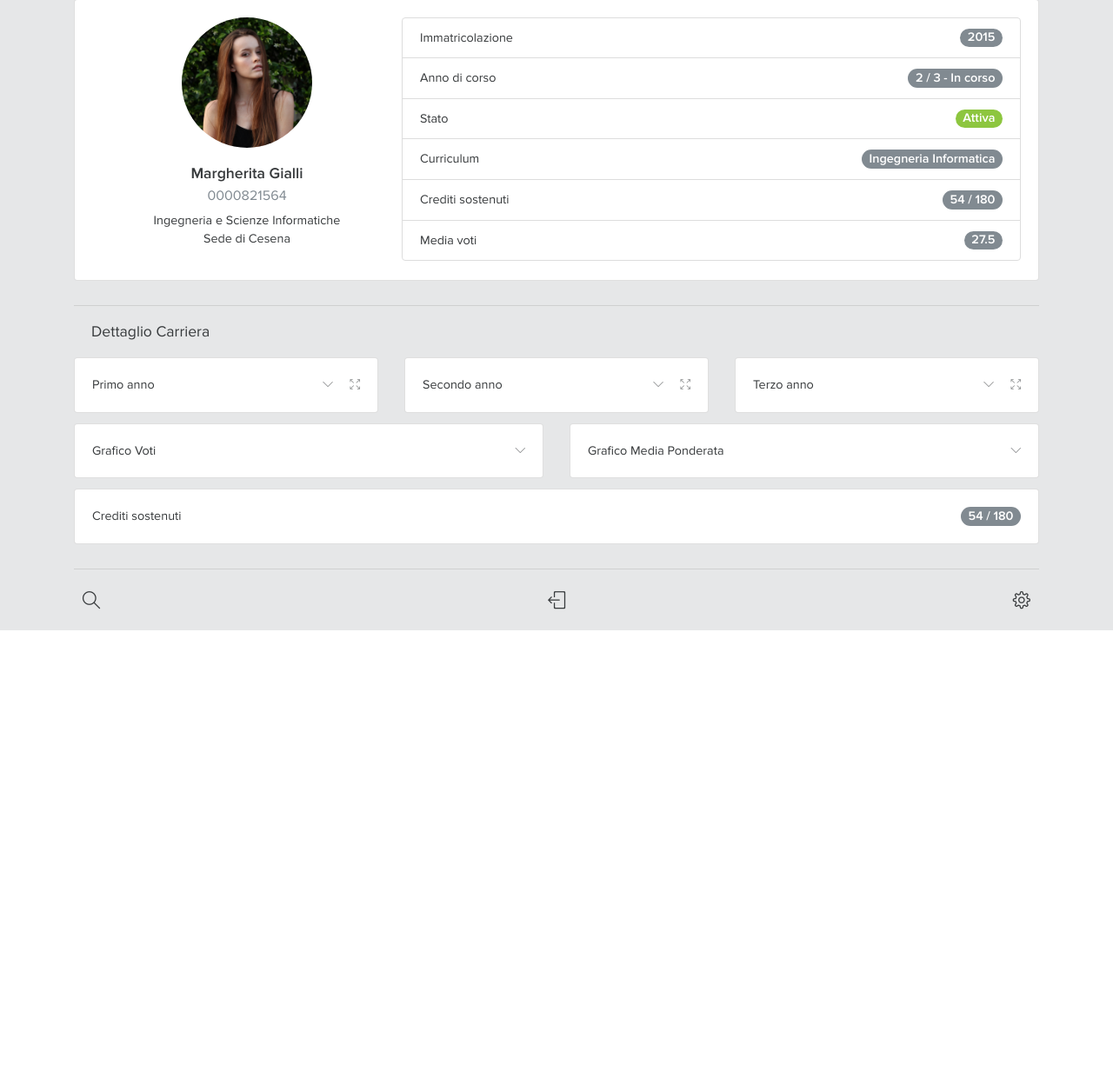
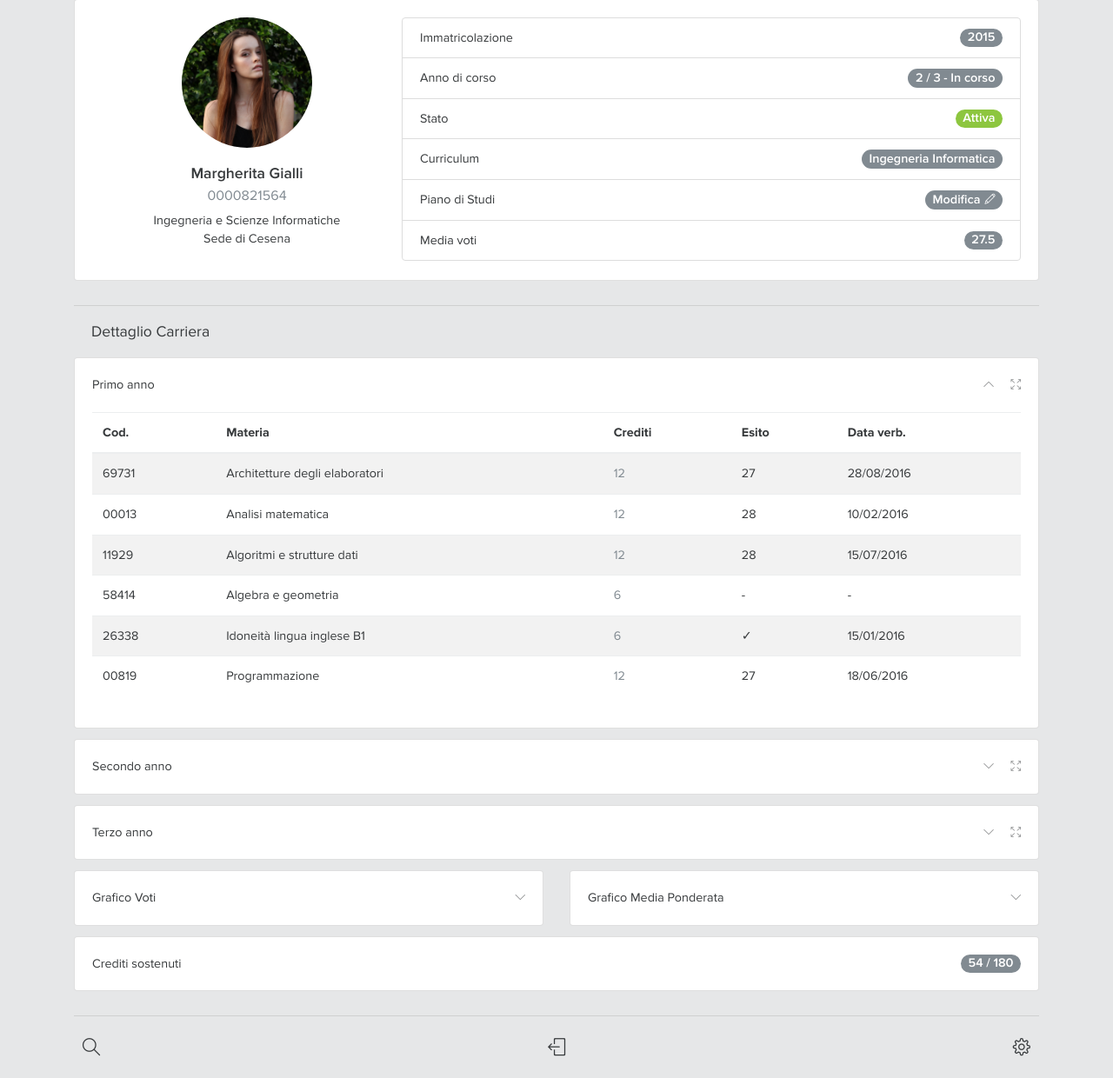
Before and after one commit to fusaimoe/studenti-online, a PHP site: page / in a window 1280 px wide. Shown: the part 135-1375 px from the top of the page at 87% size. Before the commit the page ends 860 px from the top, so only its background shows below. Run offline with PHP 8.4, Linux system fonts and the light colour scheme; some libraries are stand-ins or nearby versions.

Commit message:
Small Fixes

```diff
--- a/css/sol.css
+++ b/css/sol.css
@@ -108,6 +108,12 @@ footer {
   color: #FFF;
 }
 
+.icon-tag {
+  color: #FFF;
+  padding-left: 5px;
+  font-size: 12px;
+}
+
 .icon-footer{
   color: #373a3c;
 }
@@ -153,13 +159,7 @@ footer {
 }
 
 @media (max-width: 991px) {
-  .resize{
-    display:none;
-  }
-}
-
-@media (max-width: 991px) {
-  .table-course{
+  .resize, .table-course, .mobile-view{
     display:none;
   }
 }
--- a/index.html
+++ b/index.html
@@ -86,8 +86,10 @@
                     <span class="tag tag-default tag-pill float-xs-right">Ingegneria Informatica</span>
                   </li>
                   <li class="list-group-item">
-                    Crediti sostenuti
-                    <span class="tag tag-default tag-pill float-xs-right">54 / 180</span>
+                    Piano di Studi
+                      <a  class= "tag tag-default tag-pill float-xs-right" href="plan.html" aria-label="Edit">
+                        Modifica<span class="icon-tag icon-pencil" aria-hidden="true"></span>
+                      </a>
                   </li>
                   <li class="list-group-item">
                     Media voti
@@ -104,71 +106,71 @@
       <h5 class="section-title">Dettaglio Carriera</h5>
       <div class="row">
 
-        <div class="col-lg-4 resizable-column">
+        <div class="col-lg-12 resizable-column">
           <div class="card">
             <div class="card-block">
               <p class="card-top">Primo anno</p>
               <div class="float-xs-right">
                 <button type="button" class="icon-control rotate" data-toggle="collapse" href="#collapse-year1" aria-expanded="false" aria-controls="collapse-year1">
-                  <span class="icon-arrow-down" aria-hidden="true"></span>
+                  <span class="icon-arrow-up" aria-hidden="true"></span>
                 </button>
                 <button type="button" class="icon-control resize">
                   <span class="icon-size-fullscreen" aria-hidden="true"></span>
                 </button>
               </div>
-              <div class="collapse" id="collapse-year1">
+              <div class="collapse in" id="collapse-year1">
                 <table class="table table-striped card-content">
                   <thead>
                     <tr>
-                      <th class="table-code hidden" id="code">Cod.</th>
+                      <th class="table-code mobile-view" id="code">Cod.</th>
                       <th class="table-subject" id="subject">Materia</th>
                       <th class="table-credits" id="credits">Crediti</th>
                       <th class="table-result" id="result">Esito</th>
-                      <th class="table-record hidden" id="record">Data verb.</th>
+                      <th class="table-record mobile-view" id="record">Data verb.</th>
                     </tr>
                   </thead>
                   <tbody>
                     <tr>
-                      <td class="table-code hidden" headers="code">69731</td>
+                      <td class="table-code mobile-view" headers="code">69731</td>
                       <td class="table-subject" headers="subject">Architetture degli elaboratori</td>
                       <td class="table-credits text-muted" headers="credits">12</td>
                       <td class="table-result" headers="result">27</td>
-                      <td class="table-record hidden" headers="record">28/08/2016</td>
+                      <td class="table-record mobile-view" headers="record">28/08/2016</td>
                     </tr>
                     <tr>
-                      <td class="table-code hidden" headers="code">00013</td>
+                      <td class="table-code mobile-view" headers="code">00013</td>
                       <td class="table-subject" headers="subject">Analisi matematica</td>
                       <td class="table-credits text-muted" headers="credits">12</td>
                       <td class="table-result" headers="result">28</td>
-                      <td class="table-record hidden" headers="record">10/02/2016</td>
+                      <td class="table-record mobile-view" headers="record">10/02/2016</td>
                     </tr>
                     <tr>
-                      <td class="table-code hidden" headers="code">11929</td>
+                      <td class="table-code mobile-view" headers="code">11929</td>
                       <td class="table-subject" headers="subject">Algoritmi e strutture dati</td>
                       <td class="table-credits text-muted" headers="credits">12</td>
                       <td class="table-result" headers="result">28</td>
-                      <td class="table-record hidden" headers="record">15/07/2016</td>
+                      <td class="table-record mobile-view" headers="record">15/07/2016</td>
                     </tr>
                     <tr>
-                      <td class="table-code hidden" headers="code">58414</td>
+                      <td class="table-code mobile-view" headers="code">58414</td>
                       <td class="table-subject" headers="subject">Algebra e geometria</td>
                       <td class="table-credits text-muted" headers="credits">6</td>
                       <td class="table-result" headers="result">-</td>
-                      <td class="table-record hidden" headers="record">-</td>
+                      <td class="table-record mobile-view" headers="record">-</td>
                     </tr>
                     <tr>
-                      <td class="table-code hidden" headers="code">26338</td>
+                      <td class="table-code mobile-view" headers="code">26338</td>
                       <td class="table-subject" headers="subject">Idoneità lingua inglese B1</td>
                       <td class="table-credits text-muted" headers="credits">6</td>
                       <td class="table-result" headers="result">✓</td>
-                      <td class="table-record hidden" headers="record">15/01/2016</td>
+                      <td class="table-record mobile-view" headers="record">15/01/2016</td>
                     </tr>
                     <tr>
-                      <td class="table-code hidden" headers="code">00819</td>
+                      <td class="table-code mobile-view" headers="code">00819</td>
                       <td class="table-subject" headers="subject">Programmazione</td>
                       <td class="table-credits text-muted" headers="credits">12</td>
                       <td class="table-result" headers="result">27</td>
-                      <td class="table-record hidden" headers="record">18/06/2016</td>
+                      <td class="table-record mobile-view" headers="record">18/06/2016</td>
                     </tr>
                   </tbody>
                 </table>
@@ -177,7 +179,7 @@
           </div>
         </div><!--/col lg 4-->
 
-        <div class="col-lg-4 resizable-column">
+        <div class="col-lg-12 resizable-column">
           <div class="card">
             <div class="card-block">
               <p class="card-top">Secondo anno</p>
@@ -193,55 +195,55 @@
                 <table class="table table-striped card-content">
                   <thead>
                     <tr>
-                      <th class="table-code hidden" id="code">Cod.</th>
+                      <th class="table-code mobile-view" id="code">Cod.</th>
                       <th class="table-subject" id="subject">Materia</th>
                       <th class="table-credits" id="credits">Crediti</th>
                       <th class="table-result" id="result">Esito</th>
-                      <th class="table-record hidden" id="record">Data verb.</th>
+                      <th class="table-record mobile-view" id="record">Data verb.</th>
                     </tr>
                   </thead>
                   <tbody>
                     <tr>
-                      <td class="table-code hidden" headers="code">69731</td>
+                      <td class="table-code mobile-view" headers="code">69731</td>
                       <td class="table-subject" headers="subject">Architetture degli elaboratori</td>
                       <td class="table-credits text-muted" headers="credits">12</td>
                       <td class="table-result" headers="result">27</td>
-                      <td class="table-record hidden" headers="record">28/08/2016</td>
+                      <td class="table-record mobile-view" headers="record">28/08/2016</td>
                     </tr>
                     <tr>
-                      <td class="table-code hidden" headers="code">00013</td>
+                      <td class="table-code mobile-view" headers="code">00013</td>
                       <td class="table-subject" headers="subject">Analisi matematica</td>
                       <td class="table-credits text-muted" headers="credits">12</td>
                       <td class="table-result" headers="result">28</td>
-                      <td class="table-record hidden" headers="record">10/02/2016</td>
+                      <td class="table-record mobile-view" headers="record">10/02/2016</td>
                     </tr>
                     <tr>
-                      <td class="table-code hidden" headers="code">11929</td>
+                      <td class="table-code mobile-view" headers="code">11929</td>
                       <td class="table-subject" headers="subject">Algoritmi e strutture dati</td>
                       <td class="table-credits text-muted" headers="credits">12</td>
                       <td class="table-result" headers="result">28</td>
-                      <td class="table-record hidden" headers="record">15/07/2016</td>
+                      <td class="table-record mobile-view" headers="record">15/07/2016</td>
                     </tr>
                     <tr>
-                      <td class="table-code hidden" headers="code">58414</td>
+                      <td class="table-code mobile-view" headers="code">58414</td>
                       <td class="table-subject" headers="subject">Algebra e geometria</td>
                       <td class="table-credits text-muted" headers="credits">6</td>
                       <td class="table-result" headers="result">-</td>
-                      <td class="table-record hidden" headers="record">-</td>
+                      <td class="table-record mobile-view" headers="record">-</td>
                     </tr>
                     <tr>
-                      <td class="table-code hidden" headers="code">26338</td>
+                      <td class="table-code mobile-view" headers="code">26338</td>
                       <td class="table-subject" headers="subject">Idoneità lingua inglese B1</td>
                       <td class="table-credits text-muted" headers="credits">6</td>
                       <td class="table-result" headers="result">✓</td>
-                      <td class="table-record hidden" headers="record">15/01/2016</td>
+                      <td class="table-record mobile-view" headers="record">15/01/2016</td>
                     </tr>
                     <tr>
-                      <td class="table-code hidden" headers="code">00819</td>
+                      <td class="table-code mobile-view" headers="code">00819</td>
                       <td class="table-subject" headers="subject">Programmazione</td>
                       <td class="table-credits text-muted" headers="credits">12</td>
                       <td class="table-result" headers="result">27</td>
-                      <td class="table-record hidden" headers="record">18/06/2016</td>
+                      <td class="table-record mobile-view" headers="record">18/06/2016</td>
                     </tr>
                   </tbody>
                 </table>
@@ -250,7 +252,7 @@
           </div>
         </div><!--/col lg 4-->
 
-        <div class="col-lg-4 resizable-column">
+        <div class="col-lg-12 resizable-column">
           <div class="card">
             <div class="card-block">
               <p class="card-top">Terzo anno</p>
@@ -266,55 +268,55 @@
                 <table class="table table-striped card-content">
                   <thead>
                     <tr>
-                      <th class="table-code hidden" id="code">Cod.</th>
+                      <th class="table-code mobile-view" id="code">Cod.</th>
                       <th class="table-subject" id="subject">Materia</th>
                       <th class="table-credits" id="credits">Crediti</th>
                       <th class="table-result" id="result">Esito</th>
-                      <th class="table-record hidden" id="record">Data verb.</th>
+                      <th class="table-record mobile-view" id="record">Data verb.</th>
                     </tr>
                   </thead>
                   <tbody>
                     <tr>
-                      <td class="table-code hidden" headers="code">69731</td>
+                      <td class="table-code mobile-view" headers="code">69731</td>
                       <td class="table-subject" headers="subject">Architetture degli elaboratori</td>
                       <td class="table-credits text-muted" headers="credits">12</td>
                       <td class="table-result" headers="result">27</td>
-                      <td class="table-record hidden" headers="record">28/08/2016</td>
+                      <td class="table-record mobile-view" headers="record">28/08/2016</td>
                     </tr>
                     <tr>
-                      <td class="table-code hidden" headers="code">00013</td>
+                      <td class="table-code mobile-view" headers="code">00013</td>
                       <td class="table-subject" headers="subject">Analisi matematica</td>
                       <td class="table-credits text-muted" headers="credits">12</td>
                       <td class="table-result" headers="result">28</td>
-                      <td class="table-record hidden" headers="record">10/02/2016</td>
+                      <td class="table-record mobile-view" headers="record">10/02/2016</td>
                     </tr>
                     <tr>
-                      <td class="table-code hidden" headers="code">11929</td>
+                      <td class="table-code mobile-view" headers="code">11929</td>
                       <td class="table-subject" headers="subject">Algoritmi e strutture dati</td>
                       <td class="table-credits text-muted" headers="credits">12</td>
                       <td class="table-result" headers="result">28</td>
-                      <td class="table-record hidden" headers="record">15/07/2016</td>
+                      <td class="table-record mobile-view" headers="record">15/07/2016</td>
                     </tr>
                     <tr>
-                      <td class="table-code hidden" headers="code">58414</td>
+                      <td class="table-code mobile-view" headers="code">58414</td>
                       <td class="table-subject" headers="subject">Algebra e geometria</td>
                       <td class="table-credits text-muted" headers="credits">6</td>
                       <td class="table-result" headers="result">-</td>
-                      <td class="table-record hidden" headers="record">-</td>
+                      <td class="table-record mobile-view" headers="record">-</td>
                     </tr>
                     <tr>
-                      <td class="table-code hidden" headers="code">26338</td>
+                      <td class="table-code mobile-view" headers="code">26338</td>
                       <td class="table-subject" headers="subject">Idoneità lingua inglese B1</td>
                       <td class="table-credits text-muted" headers="credits">6</td>
                       <td class="table-result" headers="result">✓</td>
-                      <td class="table-record hidden" headers="record">15/01/2016</td>
+                      <td class="table-record mobile-view" headers="record">15/01/2016</td>
                     </tr>
                     <tr>
-                      <td class="table-code hidden" headers="code">00819</td>
+                      <td class="table-code mobile-view" headers="code">00819</td>
                       <td class="table-subject" headers="subject">Programmazione</td>
                       <td class="table-credits text-muted" headers="credits">12</td>
                       <td class="table-result" headers="result">27</td>
-                      <td class="table-record hidden" headers="record">18/06/2016</td>
+                      <td class="table-record mobile-view" headers="record">18/06/2016</td>
                     </tr>
                   </tbody>
                 </table>
@@ -330,7 +332,7 @@
           <div class="card">
             <div class="card-block">
               <p class="card-top">Grafico Voti</p>
-              <button type="button" class="icon-control float-xs-right" data-toggle="collapse" href="#collapse-votes-graph" aria-expanded="false" aria-controls="collapse-votes-graph">
+              <button type="button" class="icon-control float-xs-right rotate" data-toggle="collapse" href="#collapse-votes-graph" aria-expanded="false" aria-controls="collapse-votes-graph">
                 <span class="icon-arrow-down" aria-hidden="true"></span>
               </button>
               <div class="collapse" id="collapse-votes-graph">
@@ -343,7 +345,7 @@
           <div class="card">
             <div class="card-block">
               <p class="card-top">Grafico Media Ponderata</p>
-              <button type="button" class="icon-control float-xs-right" data-toggle="collapse" href="#collapse-graph" aria-expanded="false" aria-controls="collapse-graph">
+              <button type="button" class="icon-control float-xs-right rotate" data-toggle="collapse" href="#collapse-graph" aria-expanded="false" aria-controls="collapse-graph">
                 <span class="icon-arrow-down" aria-hidden="true"></span>
               </button>
               <div class="collapse" id="collapse-graph">
```
Also changed, not shown: plan.html (+7 -4 lines).
